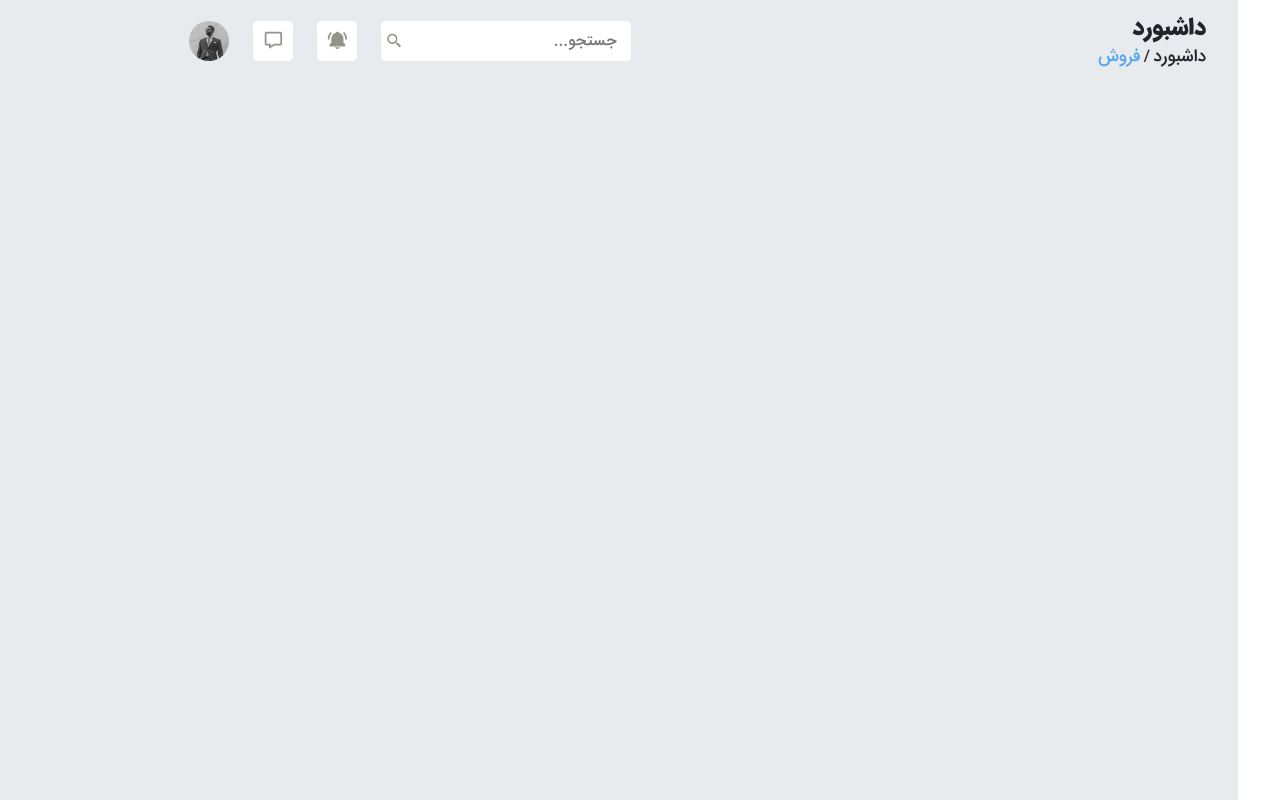
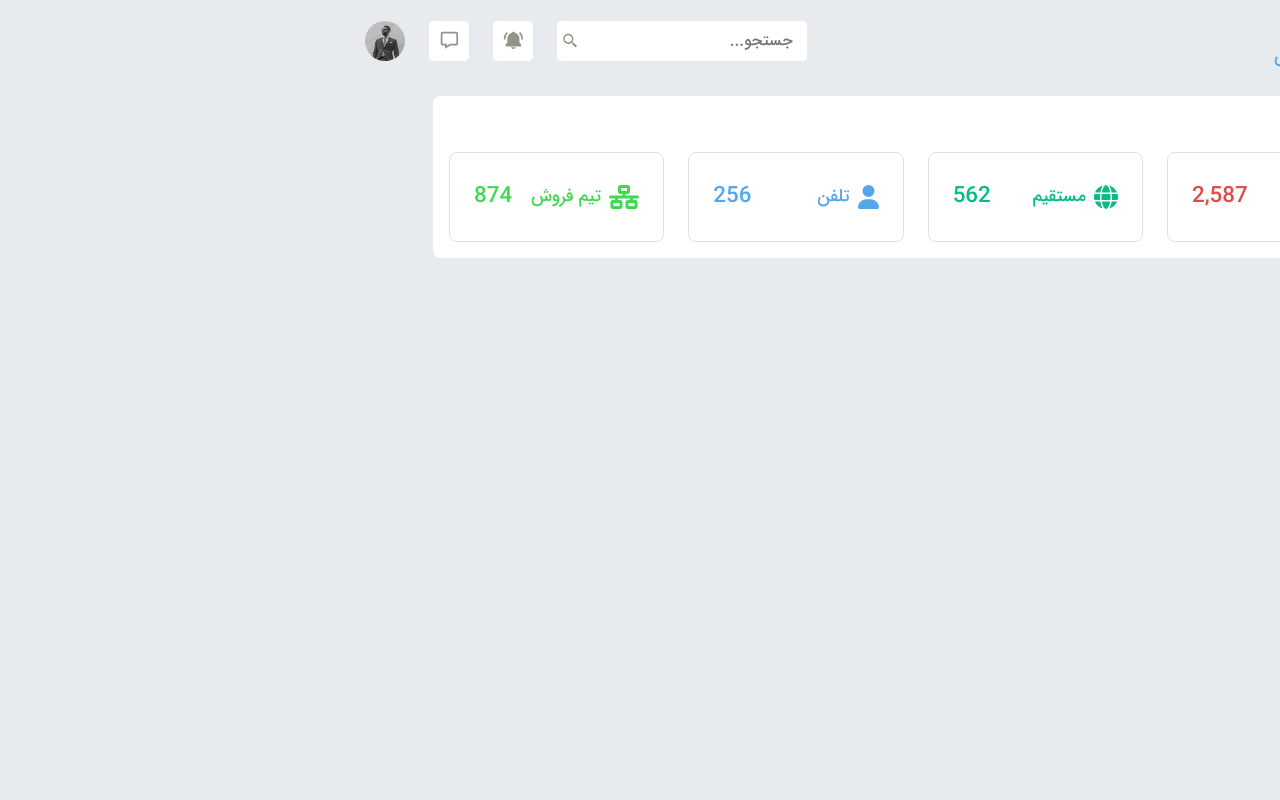
Before and after one commit to mohammadmehdidalvandii/nextable-cms, a React (Vite) app: page /Sale in a window 1280 px wide. Built offline with nearby package versions, Linux system fonts and the light colour scheme.

Commit message:
add file fontAwesome and create network section

```diff
--- a/package.json
+++ b/package.json
@@ -10,8 +10,10 @@
     "preview": "vite preview"
   },
   "dependencies": {
+    "@fortawesome/fontawesome-svg-core": "^6.4.2",
+    "@fortawesome/free-solid-svg-icons": "^6.4.2",
+    "@fortawesome/react-fontawesome": "^0.2.0",
     "bootstrap": "^5.3.2",
-    "font-awesome": "^4.7.0",
     "react": "^18.2.0",
     "react-dom": "^18.2.0",
     "react-icons": "^4.11.0",
--- /dev/null
+++ b/src/Data/db.json
@@ -0,0 +1,32 @@
+{
+    "networks": [
+        {
+            "id":1,
+            "color":"var(--color-red-1)",
+            "icon":"faMoneyCheck",
+            "text":"همه",
+            "number":2587
+        },
+        {
+            "id":2,
+            "color":"var(--color-green-1)",
+            "icon":"faGlobe",
+            "text":"مستقیم",
+            "number":562
+        },
+        {
+            "id":3,
+            "color":"var(--color-blue-1)",
+            "icon":"faUser",
+            "text":"تلفن",
+            "number":256
+        },
+        {
+            "id":4,
+            "color":"var(--color-green-2)",
+            "icon":"faNetworkWired",
+            "text":"تیم فروش ",
+            "number":874
+        }
+    ]
+}
--- a/src/components/Module/SideBar/SideBar.jsx
+++ b/src/components/Module/SideBar/SideBar.jsx
@@ -19,16 +19,16 @@ function SideBar() {
             <h5 className="sidebar-title">داشبورد</h5>
         <ul className="sidebarMenus">
             <li className="sidebarMenu">
-                <NavLink to='/Sale' className={`sideBarMenu-link ${activeMenu === '/Sale' ?'sideBarMenu-linkActive' : ''}`}>فروش</NavLink>
+                <NavLink to='/Sale'  className={`sideBarMenu-link ${activeMenu === '/Sale' ?'sideBarMenu-linkActive' : ''}`}>فروش</NavLink>
             </li>
             <li className="sidebarMenu">
-                <NavLink to='/' className={`sideBarMenu-link ${activeMenu === '/' ?'sideBarMenu-linkActive' : ''}`}>مدیریت</NavLink>
+                <NavLink to='/'  className={`sideBarMenu-link ${activeMenu === '/' ?'sideBarMenu-linkActive' : ''}`}>مدیریت</NavLink>
             </li>
             <li className="sidebarMenu">
                 <NavLink to='/' className={`sideBarMenu-link ${activeMenu === '/' ?'sideBarMenu-linkActive' : ''}`}>پشتیبانی</NavLink>
             </li>
             <li className="sidebarMenu">
-                <NavLink to='/' className={`sideBarMenu-link ${activeMenu === '/' ?'sideBarMenu-linkActive' : ''}`}>امار وب سایت</NavLink>
+                <NavLink to='/'  className={`sideBarMenu-link ${activeMenu === '/' ?'sideBarMenu-linkActive' : ''}`}>امار وب سایت</NavLink>
             </li>
         </ul>
     </div>
--- /dev/null
+++ b/src/components/Template/sales/Network/Network.css
@@ -0,0 +1,5 @@
+.network{
+    display: block;
+    width: 100%;
+    padding: 6rem 0;
+}
--- /dev/null
+++ b/src/components/Template/sales/Network/Network.jsx
@@ -0,0 +1,32 @@
+import './Network.css'
+import NetworkCard from '../NetworkCard/NetworkCard'
+import db from '../../../../Data/db.json'
+import { useState } from 'react'
+
+
+function Network() {
+    const[networks ,setNewtworks] =useState(db.networks)
+
+
+  return (
+  <section className="network">
+        <div className="networkWrapper box">
+            <h6 className="title">شبکه فروش</h6>
+            <div className="row mt-4">
+                {networks.map(network=>(
+                <div className="col-lg-3 col-md-4 col-sm-12" key={network.id}>
+                   <NetworkCard
+                        icon={network.icon}
+                        color={network.color}
+                        text={network.text}
+                        number={network.number.toLocaleString()}
+                   />
+                </div>
+                ))}
+            </div>
+        </div>
+  </section>
+  )
+}
+
+export default Network
--- /dev/null
+++ b/src/components/Template/sales/NetworkCard/NetworkCard.css
@@ -0,0 +1,17 @@
+.networkCard{
+    display: flex;
+    align-items: center;
+    justify-content: space-between;
+    width: 100%;
+    padding: 2rem 1.5rem;
+    border: 1px solid var(--color-gray-2);
+    border-radius: 0.5rem;
+}
+.networkCard-iconBox{
+    display: flex;
+    align-items: center;
+    font-size: 1.1rem;
+}
+.networkCard-number{
+    font-size: 1.4rem;
+}
--- /dev/null
+++ b/src/components/Template/sales/NetworkCard/NetworkCard.jsx
@@ -0,0 +1,24 @@
+import './NetworkCard.css'
+import "@fortawesome/fontawesome-svg-core/styles.css";
+import { config, } from "@fortawesome/fontawesome-svg-core";
+config.autoAddCss = false;
+import { FontAwesomeIcon } from "@fortawesome/react-fontawesome";
+import * as Icons from "@fortawesome/free-solid-svg-icons";
+
+function NetworkCard({icon,text,number,color}) {
+  return (
+    <div className="networkCard">
+    <span className="networkCard-iconBox" style={{color:[color]}}>
+        <FontAwesomeIcon
+            icon={Icons[icon]}
+           color={color}
+           style={{fontSize:'1.5rem',marginLeft:'0.5rem'}}
+        />
+       {text}
+    </span>
+        <span className="networkCard-number" style={{color:[color]}}>{number}</span>
+</div>
+  )
+}
+
+export default NetworkCard
--- a/src/page/Sale/Sale.jsx
+++ b/src/page/Sale/Sale.jsx
@@ -1,9 +1,9 @@
-
+import Network from "../../components/Template/sales/Network/Network"
 
 function Sale() {
   return (
 <>
-sels
+<Network/>
 </>
   )
 }
```
Also changed, not shown: 1 other file (tests, documents, lock files or other folders).
